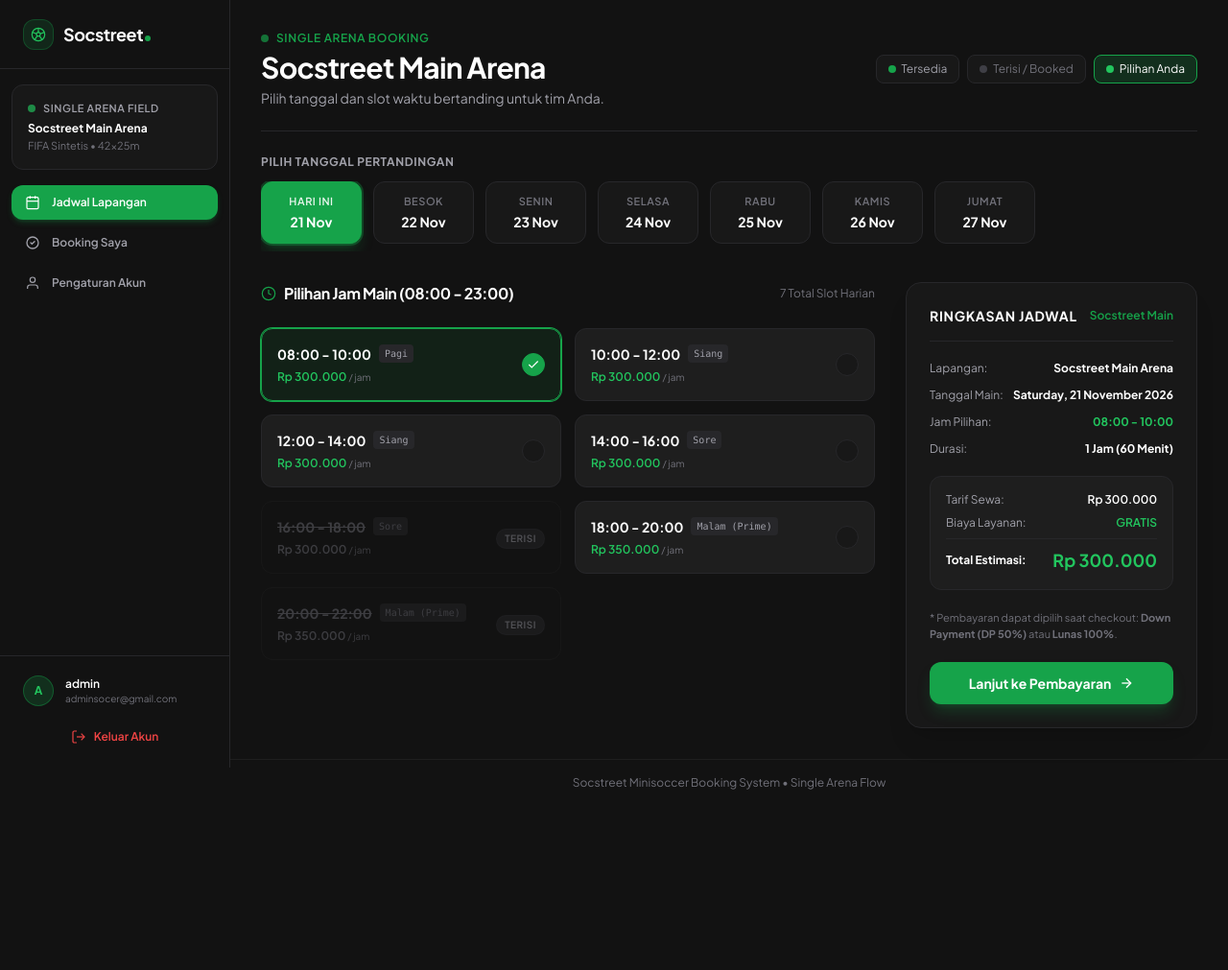
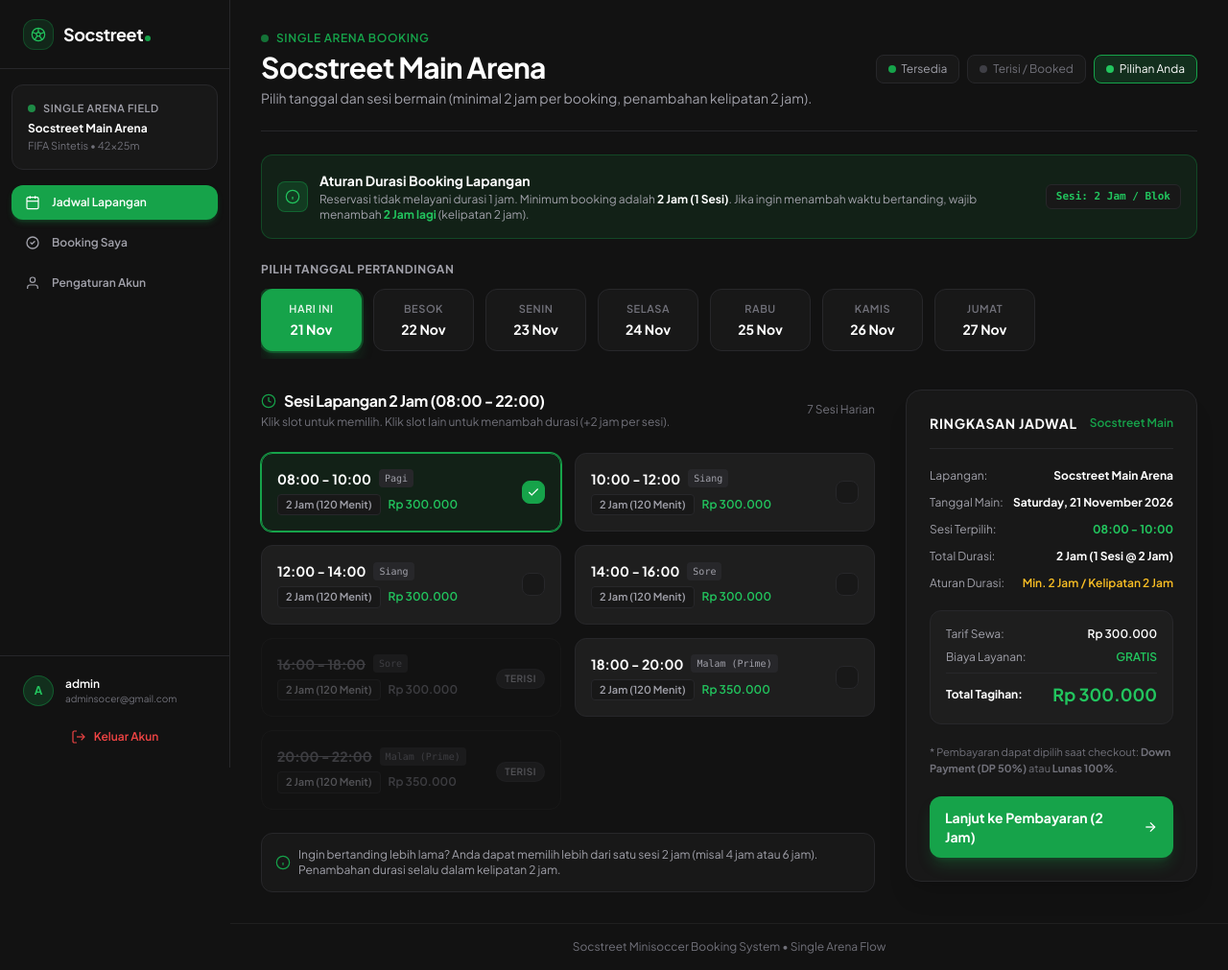
Before and after one commit to satriafzal/socstreet_web, a Laravel app: page /schedule in a window 1280 px wide. Shown: the whole page at 96% size. Before the commit the page ends 823 px from the top, so only its background shows below. Run offline with Laravel 12, Linux system fonts and the light colour scheme; a user stored in the database is signed in; data comes from the database, SQL or seed files in the repository; some libraries are stand-ins or nearby versions.

Commit message:
update schedule.blade.php

```diff
--- a/resources/views/pages/booking/schedule.blade.php
+++ b/resources/views/pages/booking/schedule.blade.php
@@ -7,7 +7,7 @@
                 <span class="text-xs font-semibold text-[#16A34A] uppercase tracking-wider">Single Arena Booking</span>
             </div>
             <h1 class="text-2xl sm:text-3xl font-bold text-white tracking-tight">Socstreet Main Arena</h1>
-            <p class="text-xs sm:text-sm text-[#A1A1AA] mt-1">Pilih tanggal dan slot waktu bertanding untuk tim Anda.</p>
+            <p class="text-xs sm:text-sm text-[#A1A1AA] mt-1">Pilih tanggal dan sesi bermain (minimal 2 jam per booking, penambahan kelipatan 2 jam).</p>
         </div>
 
         <!-- Legend Pills -->
@@ -25,6 +25,24 @@
                 Pilihan Anda
             </span>
         </div>
+    </div>
+
+    <!-- Rule Notification Banner (Min 2 Hours per Booking) -->
+    <div class="mb-6 p-4 rounded-xl bg-[#16A34A]/10 border border-[#16A34A]/30 flex flex-col sm:flex-row items-start sm:items-center justify-between gap-3">
+        <div class="flex items-center gap-3">
+            <div class="w-8 h-8 rounded-lg bg-[#16A34A]/20 border border-[#16A34A]/40 flex items-center justify-center text-[#22C55E] shrink-0">
+                <x-icon name="info" class="w-4 h-4" />
+            </div>
+            <div>
+                <p class="text-xs sm:text-sm font-bold text-white">Aturan Durasi Booking Lapangan</p>
+                <p class="text-[11px] sm:text-xs text-[#A1A1AA] mt-0.5">
+                    Reservasi tidak melayani durasi 1 jam. Minimum booking adalah <strong class="text-white">2 Jam (1 Sesi)</strong>. Jika ingin menambah waktu bertanding, wajib menambah <strong class="text-[#22C55E]">2 Jam lagi</strong> (kelipatan 2 jam).
+                </p>
+            </div>
+        </div>
+        <span class="px-2.5 py-1 rounded-md bg-[#181818] border border-[#27272A] text-[11px] font-mono text-[#22C55E] font-semibold shrink-0">
+            Sesi: 2 Jam / Blok
+        </span>
     </div>
 
     <!-- Quick Date Selector Strip (7 Days) -->
@@ -51,11 +69,14 @@
         <!-- Time Slots Grid (Left / 8 cols) -->
         <div class="lg:col-span-8 space-y-6">
             <div class="flex items-center justify-between">
+                <div>
                     <h2 class="text-base font-bold text-white tracking-tight flex items-center gap-2">
                         <x-icon name="clock" class="w-4 h-4 text-[#16A34A]" />
-                    <span>Pilihan Jam Main (08:00 - 23:00)</span>
+                        <span>Sesi Lapangan 2 Jam (08:00 - 22:00)</span>
                     </h2>
-                <span class="text-xs text-[#71717A]">{{ count($allSlots) }} Total Slot Harian</span>
+                    <p class="text-xs text-[#71717A] mt-0.5">Klik slot untuk memilih. Klik slot lain untuk menambah durasi (+2 jam per sesi).</p>
+                </div>
+                <span class="text-xs text-[#71717A]">{{ count($allSlots) }} Sesi Harian</span>
             </div>
 
             <!-- Slots Grid -->
@@ -64,10 +85,11 @@
                     <button
                         type="button"
                         data-slot="{{ $slot['time'] }}"
+                        data-duration="{{ $slot['duration'] ?? 2 }}"
                         data-price="{{ $slot['price'] }}"
                         data-booked="{{ $slot['is_booked'] ? 'true' : 'false' }}"
                         @if($slot['is_booked']) disabled @endif
-                        onclick="selectSlot(this)"
+                        onclick="toggleSlot(this)"
                         class="slot-card relative text-left p-4 rounded-xl border transition-all flex items-center justify-between {{ $slot['is_booked'] ? 'bg-[#141414] border-[#1F1F1F] opacity-45 cursor-not-allowed select-none' : 'bg-[#1E1E1E] border-[#27272A] hover:border-[#16A34A]/60 hover:bg-[#242424] cursor-pointer' }}"
                     >
                         <div>
@@ -79,22 +101,35 @@
                                     {{ $slot['category'] }}
                                 </span>
                             </div>
-                            <p class="text-xs font-semibold mt-1.5 {{ $slot['is_booked'] ? 'text-[#71717A]' : 'text-[#22C55E]' }}">
-                                Rp {{ number_format($slot['price'], 0, ',', '.') }} <span class="text-[10px] text-[#71717A] font-normal">/ jam</span>
+                            <div class="flex items-center gap-2 mt-1.5">
+                                <span class="text-[11px] px-2 py-0.5 rounded bg-[#181818] border border-[#27272A] text-[#A1A1AA] font-semibold">
+                                    2 Jam (120 Menit)
+                                </span>
+                                <p class="text-xs font-semibold {{ $slot['is_booked'] ? 'text-[#71717A]' : 'text-[#22C55E]' }}">
+                                    Rp {{ number_format($slot['price'], 0, ',', '.') }}
                                 </p>
+                            </div>
                         </div>
 
                         <div>
                             @if($slot['is_booked'])
                                 <x-badge variant="neutral" size="xs">Terisi</x-badge>
                             @else
-                                <div class="slot-radio w-6 h-6 rounded-full border border-[#27272A] bg-[#181818] flex items-center justify-center text-transparent transition-all">
+                                <div class="slot-checkbox w-6 h-6 rounded-lg border border-[#27272A] bg-[#181818] flex items-center justify-center text-transparent transition-all">
                                     <x-icon name="check" class="w-3.5 h-3.5" />
                                 </div>
                             @endif
                         </div>
                     </button>
                 @endforeach
+            </div>
+
+            <!-- Helpful notice for adding hours -->
+            <div class="p-3.5 rounded-xl bg-[#181818] border border-[#27272A] flex items-center gap-2 text-xs text-[#A1A1AA]">
+                <x-icon name="info" class="w-4 h-4 text-[#16A34A] shrink-0" />
+                <span>
+                    Ingin bertanding lebih lama? Anda dapat memilih lebih dari satu sesi 2 jam (misal 4 jam atau 6 jam). Penambahan durasi selalu dalam kelipatan 2 jam.
+                </span>
             </div>
         </div>
 
@@ -116,13 +151,17 @@
                         <span>Tanggal Main:</span>
                         <span class="font-bold text-white" id="summary-date">{{ Carbon\Carbon::parse($selectedDate)->isoFormat('dddd, D MMMM Y') }}</span>
                     </div>
-                    <div class="flex items-center justify-between text-[#A1A1AA]">
-                        <span>Jam Pilihan:</span>
-                        <span class="font-bold text-[#22C55E]" id="summary-slot">Belum Dipilih</span>
+                    <div class="flex items-center justify-between text-[#A1A1AA] gap-2">
+                        <span class="shrink-0">Sesi Terpilih:</span>
+                        <span class="font-bold text-[#22C55E] text-right truncate max-w-[200px]" id="summary-slot">Belum Dipilih</span>
                     </div>
                     <div class="flex items-center justify-between text-[#A1A1AA]">
-                        <span>Durasi:</span>
-                        <span class="font-bold text-white">1 Jam (60 Menit)</span>
+                        <span>Total Durasi:</span>
+                        <span class="font-bold text-white" id="summary-duration">2 Jam (1 Sesi)</span>
+                    </div>
+                    <div class="flex items-center justify-between text-[#A1A1AA]">
+                        <span>Aturan Durasi:</span>
+                        <span class="font-semibold text-amber-400">Min. 2 Jam / Kelipatan 2 Jam</span>
                     </div>
                 </div>
 
@@ -137,7 +176,7 @@
                         <span class="font-semibold text-[#22C55E]">GRATIS</span>
                     </div>
                     <div class="pt-2 border-t border-[#27272A] flex items-center justify-between">
-                        <span class="text-xs font-bold text-white">Total Estimasi:</span>
+                        <span class="text-xs font-bold text-white">Total Tagihan:</span>
                         <span class="text-lg font-bold text-[#22C55E]" id="summary-total">Rp 0</span>
                     </div>
                 </div>
@@ -153,65 +192,118 @@
                     href="#"
                     class="w-full flex items-center justify-center gap-2 px-4 py-3 rounded-xl bg-[#27272A] text-[#71717A] font-bold text-sm pointer-events-none transition-all"
                 >
-                    <span>Lanjut ke Pembayaran</span>
+                    <span id="btn-checkout-label">Lanjut ke Pembayaran</span>
                     <x-icon name="arrow-right" class="w-4 h-4" />
                 </a>
             </div>
         </div>
     </div>
 
-    <!-- Client-side Slot Selection Script -->
+    <!-- Client-side 2-Hour Slot Selection Script -->
     <script>
-        let currentSelectedSlot = null;
-        let currentPrice = 0;
         const selectedDateParam = '{{ $selectedDate }}';
+        let selectedSlots = []; // Array of { slot: string, price: number, duration: number, element: HTMLElement }
 
-        function selectSlot(button) {
+        function toggleSlot(button) {
             if (button.getAttribute('data-booked') === 'true') return;
 
-            // Reset previous selected slot
-            document.querySelectorAll('.slot-card').forEach(card => {
-                if (card.getAttribute('data-booked') !== 'true') {
+            const slotTime = button.getAttribute('data-slot');
+            const slotPrice = parseInt(button.getAttribute('data-price'), 10);
+            const slotDuration = parseInt(button.getAttribute('data-duration') || '2', 10);
+
+            const existingIndex = selectedSlots.findIndex(s => s.slot === slotTime);
+
+            if (existingIndex > -1) {
+                // If it's already selected and it's the ONLY slot, keep it (must have at least 1 session / 2 hours)
+                if (selectedSlots.length === 1) {
+                    return;
+                }
+                // Deselect this slot
+                selectedSlots.splice(existingIndex, 1);
+                applyCardSelectionState(button, false);
+            } else {
+                // Select this slot (adds 2 hours)
+                selectedSlots.push({
+                    slot: slotTime,
+                    price: slotPrice,
+                    duration: slotDuration,
+                    element: button
+                });
+                applyCardSelectionState(button, true);
+            }
+
+            renderSummary();
+        }
+
+        function applyCardSelectionState(card, isSelected) {
+            const checkbox = card.querySelector('.slot-checkbox');
+            if (isSelected) {
+                card.classList.remove('bg-[#1E1E1E]', 'border-[#27272A]');
+                card.classList.add('bg-[#16A34A]/10', 'border-[#16A34A]', 'ring-1', 'ring-[#16A34A]');
+                if (checkbox) {
+                    checkbox.classList.remove('bg-[#181818]', 'border-[#27272A]', 'text-transparent');
+                    checkbox.classList.add('bg-[#16A34A]', 'border-[#16A34A]', 'text-white');
+                }
+            } else {
                 card.classList.remove('bg-[#16A34A]/10', 'border-[#16A34A]', 'ring-1', 'ring-[#16A34A]');
                 card.classList.add('bg-[#1E1E1E]', 'border-[#27272A]');
-                    const radio = card.querySelector('.slot-radio');
-                    if (radio) {
-                        radio.classList.remove('bg-[#16A34A]', 'border-[#16A34A]', 'text-white');
-                        radio.classList.add('bg-[#181818]', 'border-[#27272A]', 'text-transparent');
+                if (checkbox) {
+                    checkbox.classList.remove('bg-[#16A34A]', 'border-[#16A34A]', 'text-white');
+                    checkbox.classList.add('bg-[#181818]', 'border-[#27272A]', 'text-transparent');
                 }
             }
-            });
-
-            // Highlight current
-            button.classList.remove('bg-[#1E1E1E]', 'border-[#27272A]');
-            button.classList.add('bg-[#16A34A]/10', 'border-[#16A34A]', 'ring-1', 'ring-[#16A34A]');
-            const radio = button.querySelector('.slot-radio');
-            if (radio) {
-                radio.classList.remove('bg-[#181818]', 'border-[#27272A]', 'text-transparent');
-                radio.classList.add('bg-[#16A34A]', 'border-[#16A34A]', 'text-white');
         }
 
-            currentSelectedSlot = button.getAttribute('data-slot');
-            currentPrice = parseInt(button.getAttribute('data-price'), 10);
+        function renderSummary() {
+            const btn = document.getElementById('btn-checkout');
+            const summarySlot = document.getElementById('summary-slot');
+            const summaryDuration = document.getElementById('summary-duration');
+            const summaryPrice = document.getElementById('summary-price');
+            const summaryTotal = document.getElementById('summary-total');
+            const btnLabel = document.getElementById('btn-checkout-label');
 
-            // Update summary UI
-            document.getElementById('summary-slot').textContent = currentSelectedSlot;
-            const formattedPrice = 'Rp ' + currentPrice.toLocaleString('id-ID');
-            document.getElementById('summary-price').textContent = formattedPrice;
-            document.getElementById('summary-total').textContent = formattedPrice;
+            if (selectedSlots.length === 0) {
+                summarySlot.textContent = 'Belum Dipilih';
+                summaryDuration.textContent = '0 Jam';
+                summaryPrice.textContent = 'Rp 0';
+                summaryTotal.textContent = 'Rp 0';
+                btnLabel.textContent = 'Pilih Sesi Terlebih Dahulu';
 
-            // Enable checkout button
-            const btn = document.getElementById('btn-checkout');
+                btn.classList.remove('bg-[#16A34A]', 'hover:bg-[#15803D]', 'text-white', 'shadow-lg', 'shadow-[#16A34A]/25');
+                btn.classList.add('bg-[#27272A]', 'text-[#71717A]', 'pointer-events-none');
+                btn.href = '#';
+                return;
+            }
+
+            // Calculate total price and total hours
+            const totalHours = selectedSlots.reduce((acc, s) => acc + s.duration, 0);
+            const totalPrice = selectedSlots.reduce((acc, s) => acc + s.price, 0);
+            const slotNames = selectedSlots.map(s => s.slot).join(', ');
+            const sessionCount = selectedSlots.length;
+
+            summarySlot.textContent = slotNames;
+            summarySlot.title = slotNames;
+            summaryDuration.textContent = totalHours + ' Jam (' + sessionCount + ' Sesi @ 2 Jam)';
+
+            const formattedPrice = 'Rp ' + totalPrice.toLocaleString('id-ID');
+            summaryPrice.textContent = formattedPrice;
+            summaryTotal.textContent = formattedPrice;
+
+            btnLabel.textContent = 'Lanjut ke Pembayaran (' + totalHours + ' Jam)';
             btn.classList.remove('bg-[#27272A]', 'text-[#71717A]', 'pointer-events-none');
             btn.classList.add('bg-[#16A34A]', 'hover:bg-[#15803D]', 'text-white', 'shadow-lg', 'shadow-[#16A34A]/25');
-            btn.href = '{{ route('booking.checkout') }}?date=' + encodeURIComponent(selectedDateParam) + '&slot=' + encodeURIComponent(currentSelectedSlot) + '&price=' + currentPrice;
+
+            btn.href = '{{ route('booking.checkout') }}?date=' + encodeURIComponent(selectedDateParam) +
+                       '&slot=' + encodeURIComponent(slotNames) +
+                       '&duration=' + totalHours +
+                       '&price=' + totalPrice;
         }
 
-        // Auto-select first available slot for convenience
+        // Auto-select first available 2-hour slot on load
         document.addEventListener('DOMContentLoaded', () => {
             const firstAvailable = document.querySelector('.slot-card[data-booked="false"]');
             if (firstAvailable) {
-                selectSlot(firstAvailable);
+                toggleSlot(firstAvailable);
             }
         });
     </script>
```
Lines whose indentation alone changed are shown as unchanged.
